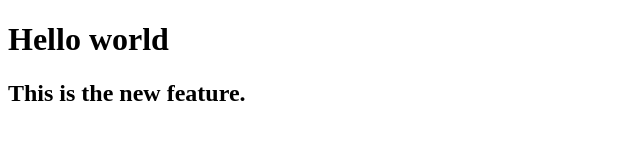
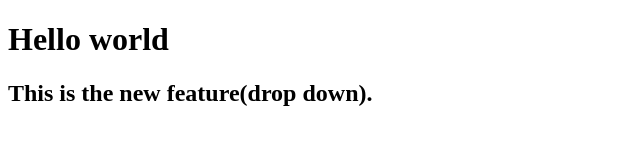
Before and after one commit to PrinceSinghBaghel/Local-Repo, a plain HTML site: page Index.html in a window 1280 px wide. Shown: the whole page, without its empty margins (0-640 px from the left). Drawn offline with Linux system fonts and the light colour scheme.

Commit message:
New dropdown

```diff
--- a/Index.html
+++ b/Index.html
@@ -7,6 +7,6 @@
 </head>
 <body>
     <h1>Hello world</h1>
-    <h2>This is the new feature.</h2>
+    <h2>This is the new feature(drop down).</h2>
 </body>
 </html>
```
